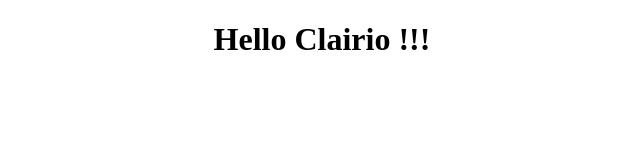
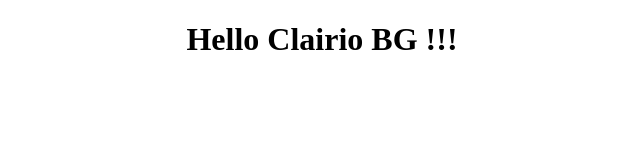
Before and after one commit to EvoluTech/Frontend_Awards, a plain HTML site: page Page/Clairio.html in a window 1280 px wide. Shown: the whole page, without its empty margins (318-958 px from the left). Drawn offline with Linux system fonts and the light colour scheme.

Commit message:
Test merges

```diff
--- a/Page/Clairio.html
+++ b/Page/Clairio.html
@@ -8,7 +8,7 @@
 </head>
 <body>
     <center>
-        <h1>Hello Clairio !!!</h1>
+        <h1>Hello Clairio BG !!!</h1>
     </center>
 </body>
 </html>
```
